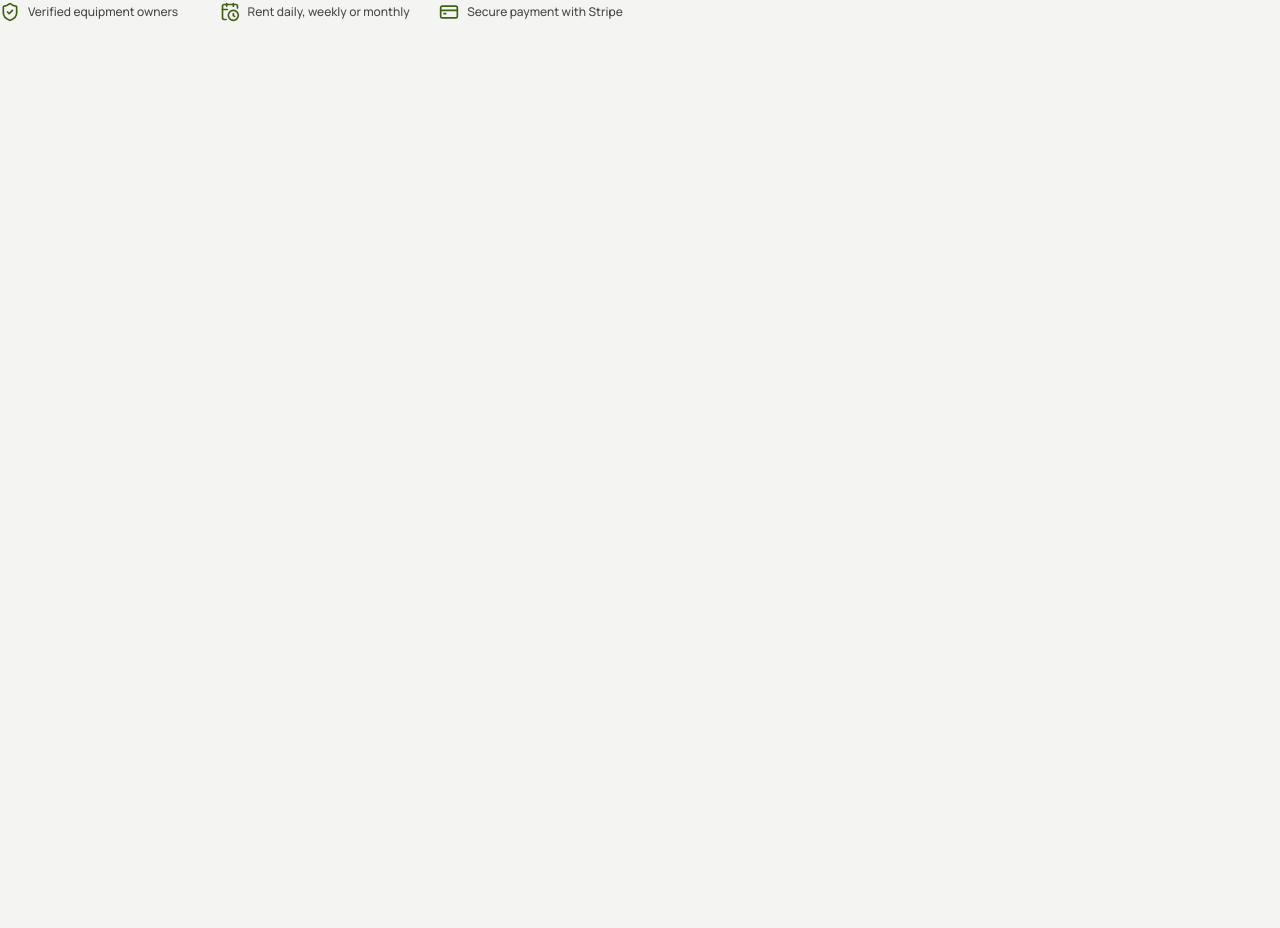
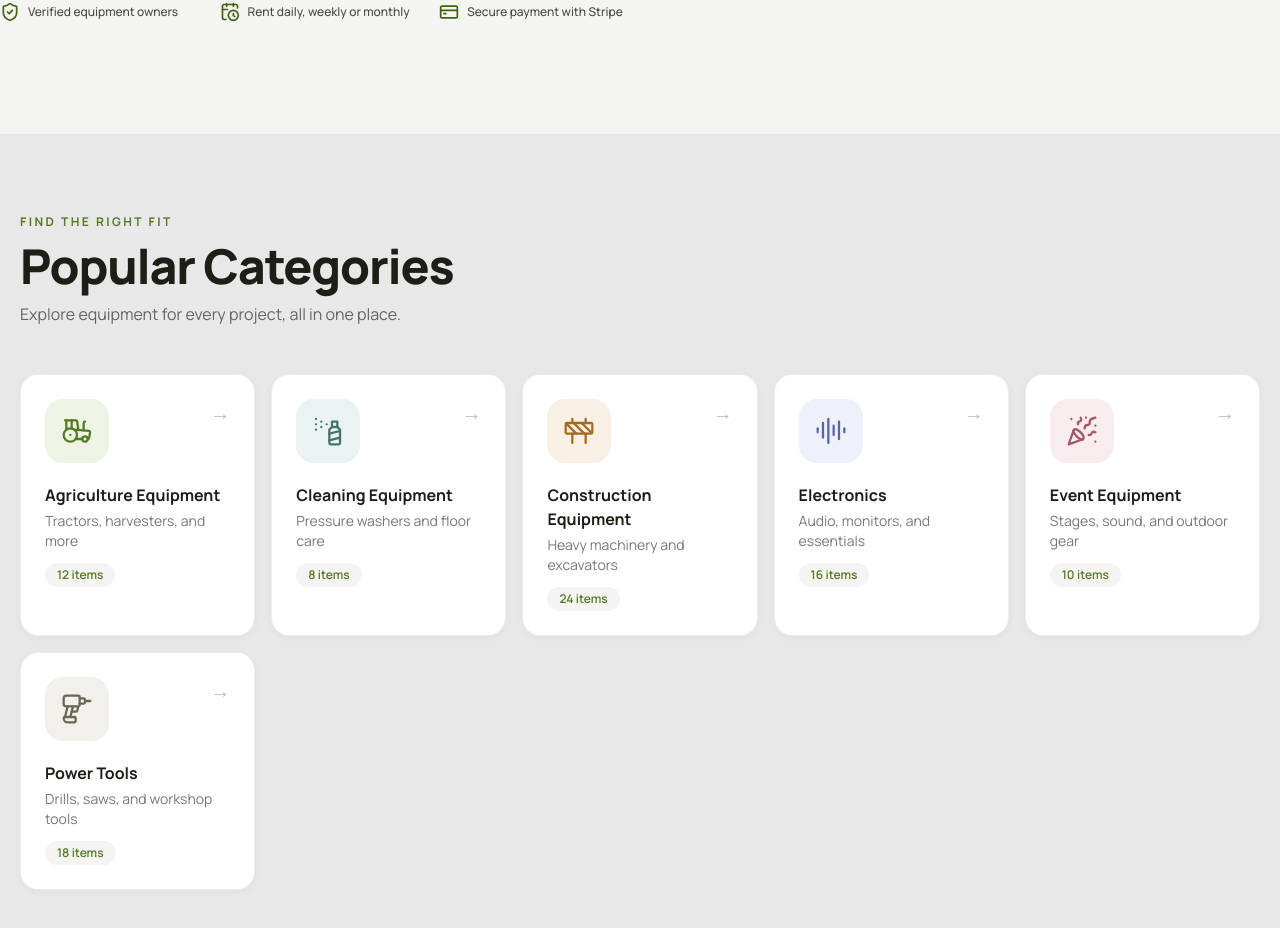
Before and after one commit to CODERRAHIMA/easy-rent-client, a Next.js app: page / in a window 1280 px wide. Shown: the part 558-1486 px from the top of the page. Before the commit the page ends 800 px from the top, so only its background shows below. Built offline with nearby package versions, Linux system fonts and the light colour scheme.

Commit message:
added categories section

```diff
--- a/src/app/page.tsx
+++ b/src/app/page.tsx
@@ -1,9 +1,11 @@
 import Banner from "@/components/home/Bannar";
+import Categories from "@/components/home/Categories";
 
 export default function Home() {
   return (
     <div>
       <Banner />
+      <Categories />
     </div>
   );
 }
--- a/src/components/home/Bannar.tsx
+++ b/src/components/home/Bannar.tsx
@@ -12,6 +12,7 @@ import {
   CalendarClock,
   CreditCard,
   BadgeCheck,
+  SearchAlert,
 } from "lucide-react";
 
 /**
@@ -124,9 +125,10 @@ const Banner = () => {
             </label>
             <button
               type="submit"
-              className="rounded-xl bg-[#7CB518] px-6 py-3 text-sm font-bold text-white cursor-pointer transition hover:bg-[#6aa00f] focus-visible:outline focus-visible:outline-2 focus-visible:outline-offset-2 focus-visible:outline-[#3F6212]"
+              className="group inline-flex items-center justify-center gap-2 rounded-xl bg-gradient-to-b from-[#86c21d] to-[#7CB518] px-6 py-3 text-sm font-semibold text-white shadow-sm ring-1 ring-inset ring-white/20 transition-all duration-200 hover:from-[#7CB518] hover:to-[#699c12] hover:shadow-md hover:shadow-[#7CB518]/25 active:scale-[0.98] focus-visible:outline focus-visible:outline-2 focus-visible:outline-offset-2 focus-visible:outline-[#3F6212] cursor-pointer"
             >
-              Search
+              <Search className="size-4 stroke-[2.5] transition-transform duration-200 group-hover:scale-110" />
+              <span>Search</span>
             </button>
           </motion.form>
 
--- /dev/null
+++ b/src/components/home/Categories.tsx
@@ -0,0 +1,141 @@
+import Link from "next/link";
+import {
+  AudioLines,
+  Construction,
+  Drill,
+  PartyPopper,
+  SprayCan,
+  Tractor,
+} from "lucide-react";
+
+const categories = [
+  {
+    name: "Agriculture Equipment",
+    slug: "agriculture-equipment",
+    description: "Tractors, harvesters, and more",
+    itemCount: 12,
+    icon: Tractor,
+    iconColor: "text-[#557A24]",
+    iconBackground: "bg-[#EEF4E5]",
+  },
+  {
+    name: "Cleaning Equipment",
+    slug: "cleaning-equipment",
+    description: "Pressure washers and floor care",
+    itemCount: 8,
+    icon: SprayCan,
+    iconColor: "text-[#47736B]",
+    iconBackground: "bg-[#EAF3F1]",
+  },
+  {
+    name: "Construction Equipment",
+    slug: "construction-equipment",
+    description: "Heavy machinery and excavators",
+    itemCount: 24,
+    icon: Construction,
+    iconColor: "text-[#A36B22]",
+    iconBackground: "bg-[#F8F0E4]",
+  },
+  {
+    name: "Electronics",
+    slug: "electronics",
+    description: "Audio, monitors, and essentials",
+    itemCount: 16,
+    icon: AudioLines,
+    iconColor: "text-[#5966A3]",
+    iconBackground: "bg-[#EEF0FA]",
+  },
+  {
+    name: "Event Equipment",
+    slug: "event-equipment",
+    description: "Stages, sound, and outdoor gear",
+    itemCount: 10,
+    icon: PartyPopper,
+    iconColor: "text-[#A45768]",
+    iconBackground: "bg-[#F8ECEF]",
+  },
+  {
+    name: "Power Tools",
+    slug: "power-tools",
+    description: "Drills, saws, and workshop tools",
+    itemCount: 18,
+    icon: Drill,
+    iconColor: "text-[#6B6757]",
+    iconBackground: "bg-[#F1F0EA]",
+  },
+];
+
+const Categories = () => {
+  return (
+    <section
+      className="bg-[#E9E8E8] px-5 py-16 sm:py-20 mt-8"
+      aria-labelledby="popular-categories-heading"
+    >
+      <div className="mx-auto max-w-7xl">
+        <div className="mb-10 sm:mb-12">
+          <p className="mb-3 text-xs font-bold uppercase tracking-[0.2em] text-[#557A24]">
+            Find the right fit
+          </p>
+          <h2
+            id="popular-categories-heading"
+            className="text-4xl font-extrabold tracking-tight text-[#1B1F16] sm:text-5xl"
+          >
+            Popular Categories
+          </h2>
+          <p className="mt-3 max-w-xl text-sm leading-6 text-[#1B1F16]/65 sm:text-base">
+            Explore equipment for every project, all in one place.
+          </p>
+        </div>
+
+        <div className="grid gap-4 sm:grid-cols-2 lg:grid-cols-5">
+          {categories.map(
+            ({
+              name,
+              slug,
+              description,
+              itemCount,
+              icon: Icon,
+              iconColor,
+              iconBackground,
+            }) => (
+              <Link
+                key={slug}
+                href={`/category/${slug}`}
+                className="group flex flex-col min-h-44 gap-5 rounded-2xl border border-[#1B1F16]/[0.08] bg-white p-5 shadow-[0_2px_8px_rgba(27,31,22,0.04)] transition duration-200 hover:-translate-y-1 hover:border-[#7CB518]/50 hover:shadow-[0_12px_28px_rgba(27,31,22,0.09)] focus-visible:outline focus-visible:outline-2 focus-visible:outline-offset-2 focus-visible:outline-[#557A24] sm:p-6"
+              >
+                <div className="flex justify-between">
+                    <span
+                  className={`flex size-16 shrink-0 items-center justify-center rounded-2xl ${iconBackground} ${iconColor} transition-transform duration-200 group-hover:scale-105`}
+                  aria-hidden="true"
+                >
+                  <Icon className="size-8" strokeWidth={1.7} />
+                </span>
+                <span
+                  className="text-xl text-[#1B1F16]/30 transition-all group-hover:translate-x-1 group-hover:text-[#557A24]"
+                  aria-hidden="true"
+                >
+                  →
+                </span>
+                </div>
+                <span className="min-w-0 flex-1">
+                  <span className="block text-base font-bold text-[#1B1F16] transition-colors group-hover:text-[#557A24]">
+                    {name}
+                  </span>
+                  <span className="mt-1 block text-sm leading-5 text-[#1B1F16]/60">
+                    {description}
+                  </span>
+                  <span className="mt-3 inline-flex rounded-full bg-[#F4F4F2] px-3 py-1 text-xs font-semibold text-[#557A24]">
+                    {itemCount} items
+                  </span>
+                </span>
+
+              </Link>
+            ),
+          )}
+        </div>
+      </div>
+    </section>
+  );
+};
+
+export default Categories;
```
